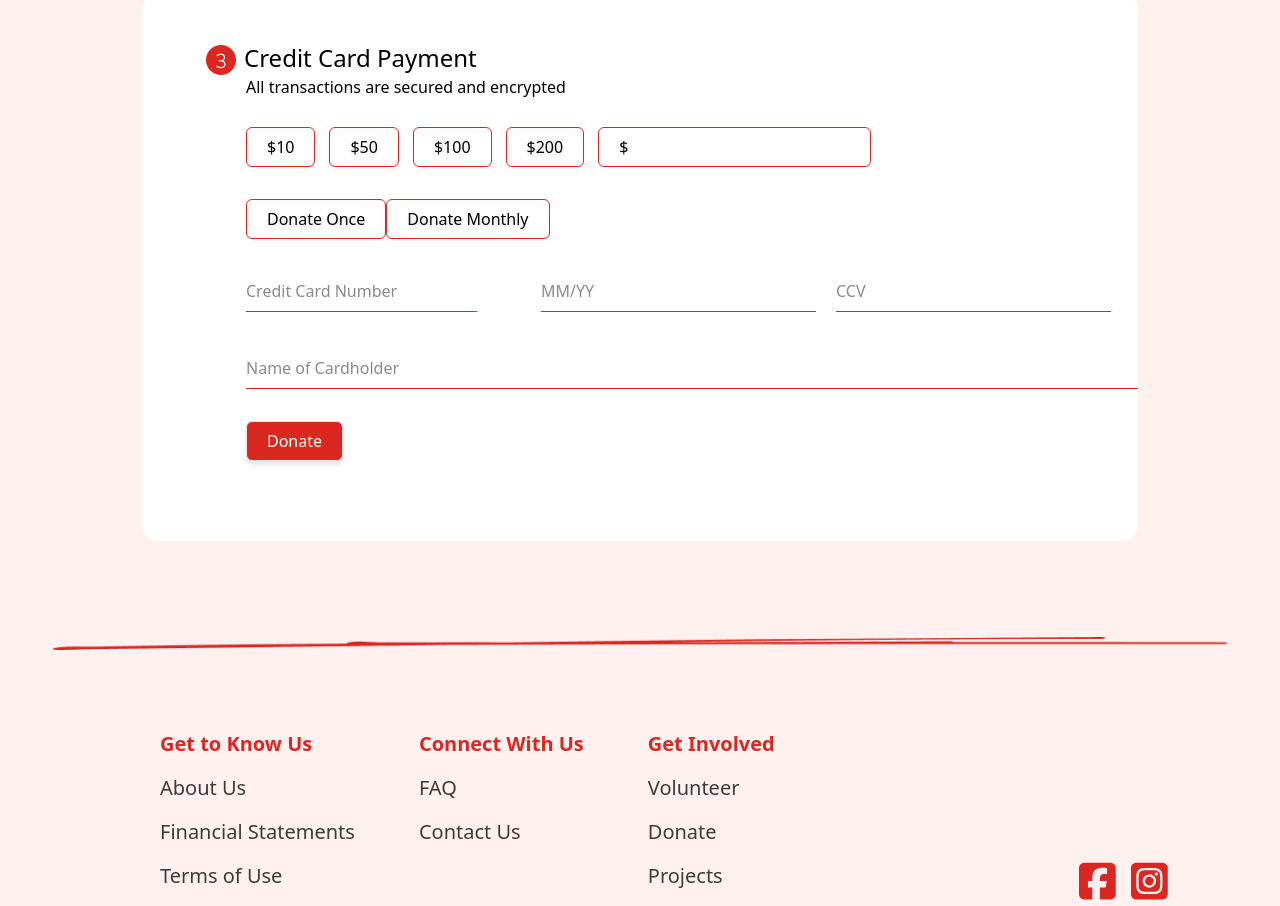
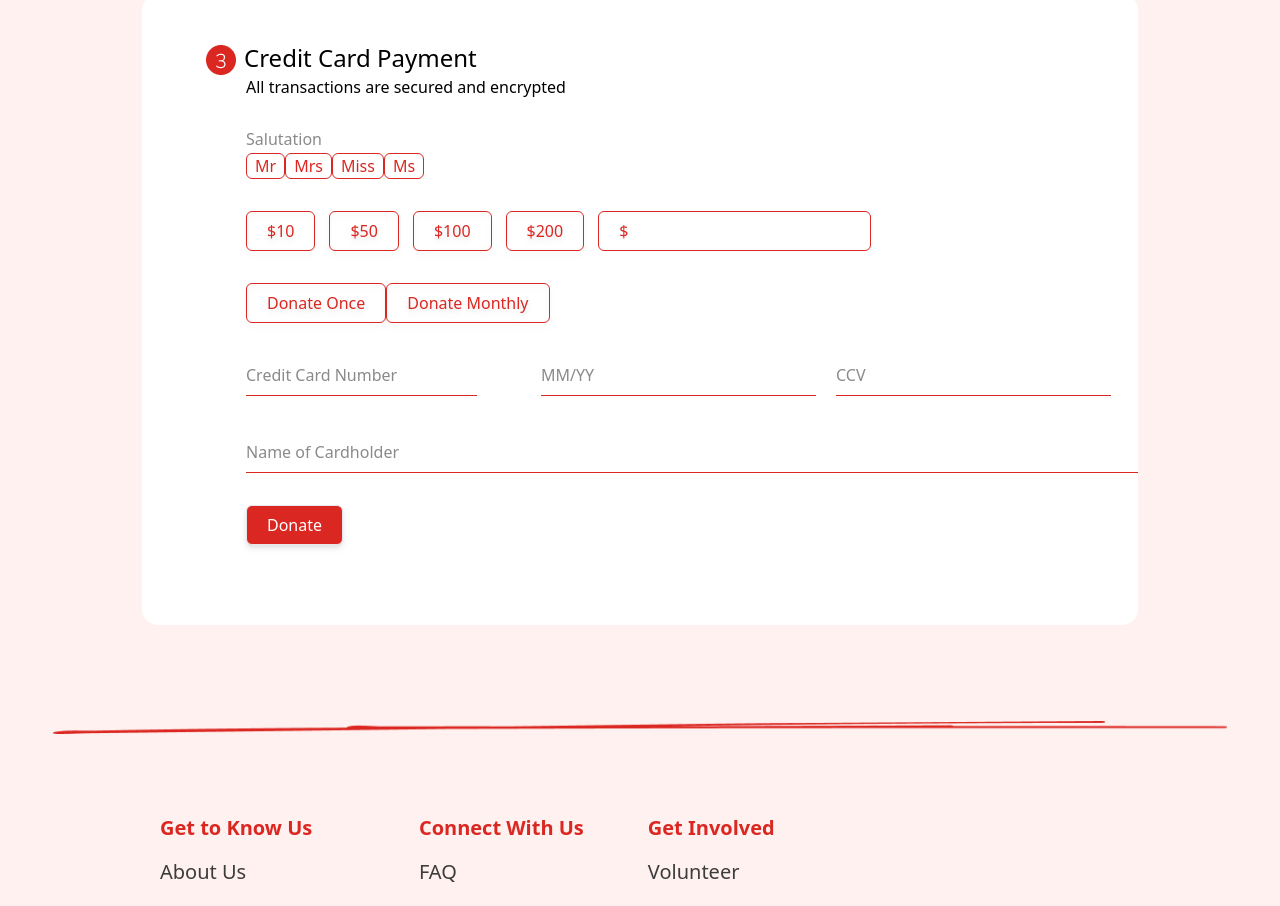
Before and after one commit to Glow-in-the-dark/GA-Project3, a React (Vite) app: page /donateForm in a window 1280 px wide. Shown: the part 800-1706 px from the top of the page. Built offline with nearby package versions, Linux system fonts and the light colour scheme.

Commit message:
update donation form styling

```diff
--- a/src/comp-donate/DonationForm.jsx
+++ b/src/comp-donate/DonationForm.jsx
@@ -8,12 +8,12 @@ import { NavLink } from "react-router-dom";
 const DonationForm = () => {
   const [taxDeduction, setTaxDeduction] = useState(false);
   const [personaChoice, setPersonaChoice] = useState("persona");
-  const [donationAmount, setDonationAmount] = useState(0);
-  const [customAmount, setCustomAmount] = useState("$")
+  const [donationAmount, setDonationAmount] = useState("$");
   const [donationFrequency, setDonationFrequency] = useState(null);
   const [particulars, setParticulars] = useState({});
 
   const [anonymous, setAnonymous] = useState(false);
+  const [salutaion, setSalutation] = useState("")
   const [particularsName, setParticularsName] = useState("");
   const [particularsNRIC, setParticularsNRIC] = useState("");
   const [particularsMobile, setParticularsMobile] = useState("");
@@ -22,6 +22,7 @@ const DonationForm = () => {
 
   const [data, setData] = useState({
     anonymous: anonymous,
+    salutaion: salutaion,
     persona: personaChoice,
     taxDeduction: taxDeduction,
     particulars: particulars,
@@ -124,10 +125,6 @@ const DonationForm = () => {
     if (inputId === "credit-name") {
       setCreditName(inputVal);
     }
-  }
-
-  const handleCustomAmount = (e) => {
-    setCustomAmount(e.target.value)
   }
 
   const submitDonationForm = (e) => {
@@ -300,34 +297,89 @@ const DonationForm = () => {
             <p className="text-base mb-7 ml-10">
               All transactions are secured and encrypted
             </p>
-            <div className="flex flex-row mb-8 ml-10">
+            <div>
+              <p className="ml-10 mb-0.5" style={{ color: "rgb(138,138,138)" }}>
+                Salutation
+              </p>
+              <button
+                type="text"
+                className="border border-primary py-0 px-2 rounded-md ml-10 text-primary"
+                value={salutaion}
+                onClick={() => setSalutation("Mr")}
+              >
+                Mr
+              </button>
+              <button
+                type="text"
+                className="border border-primary py-0 px-2 rounded-md text-primary"
+                value={salutaion}
+                onClick={() => setSalutation("Mrs")}
+              >
+                Mrs
+              </button>
+              <button
+                type="text"
+                className="border border-primary py-0 px-2 rounded-md text-primary"
+                value={salutaion}
+                onClick={() => setSalutation("Miss")}
+              >
+                Miss
+              </button>
+              <button
+                type="text"
+                className="border border-primary py-0 px-2 rounded-md text-primary"
+                value={salutaion}
+                onClick={() => setSalutation("Ms")}
+              >
+                Ms
+              </button>
+            </div>
+            <div className="flex flex-row mb-8 ml-10 mt-8">
               <div onClick={() => setDonationAmount(10)} className="mr-3.5">
-                <BaseButton label="$10" className="border-primary" />
+                <BaseButton
+                  label="$10"
+                  className="border-primary text-primary"
+                />
               </div>
               <div onClick={() => setDonationAmount(50)} className="mr-3.5">
-                <BaseButton label="$50" className="border-primary" />
+                <BaseButton
+                  label="$50"
+                  className="border-primary text-primary"
+                />
               </div>
               <div onClick={() => setDonationAmount(100)} className="mr-3.5">
-                <BaseButton label="$100" className="border-primary" />
+                <BaseButton
+                  label="$100"
+                  className="border-primary text-primary"
+                />
               </div>
               <div onClick={() => setDonationAmount(200)} className="mr-3.5">
-                <BaseButton label="$200" className="border-primary" />
+                <BaseButton
+                  label="$200"
+                  className="border-primary text-primary"
+                />
               </div>
               <div>
                 <input
                   type="text"
-                  className="border border-primary h-10 px-5 rounded-md"
-                  value={customAmount}
-                  onChange={handleCustomAmount}
+                  className="border border-primary h-10 px-5 rounded-md text-primary"
+                  value={donationAmount}
+                  onChange={(e) => setDonationAmount(e.target.value)}
                 />
               </div>
             </div>
             <div className="flex mb-8 ml-10">
               <div onClick={() => setDonationFrequency("Donate Once")}>
-                <BaseButton label="Donate Once" className="border-primary" />
+                <BaseButton
+                  label="Donate Once"
+                  className="border-primary text-primary"
+                />
               </div>
               <div onClick={() => setDonationFrequency("Donate Monthly")}>
-                <BaseButton label="Donate Monthly" className="border-primary" />
+                <BaseButton
+                  label="Donate Monthly"
+                  className="border-primary text-primary"
+                />
               </div>
             </div>
             <div className="mb-8 ml-10">
@@ -374,9 +426,7 @@ const DonationForm = () => {
               </div>
             </div>
             <div className="mb-8 ml-10">
-              <NavLink to="/thankyou">
-                <BaseButton type="submit" label="Donate" colour="red" />
-              </NavLink>
+              <BaseButton type="submit" label="Donate" colour="red" />
             </div>
           </section>
         </div>
```
